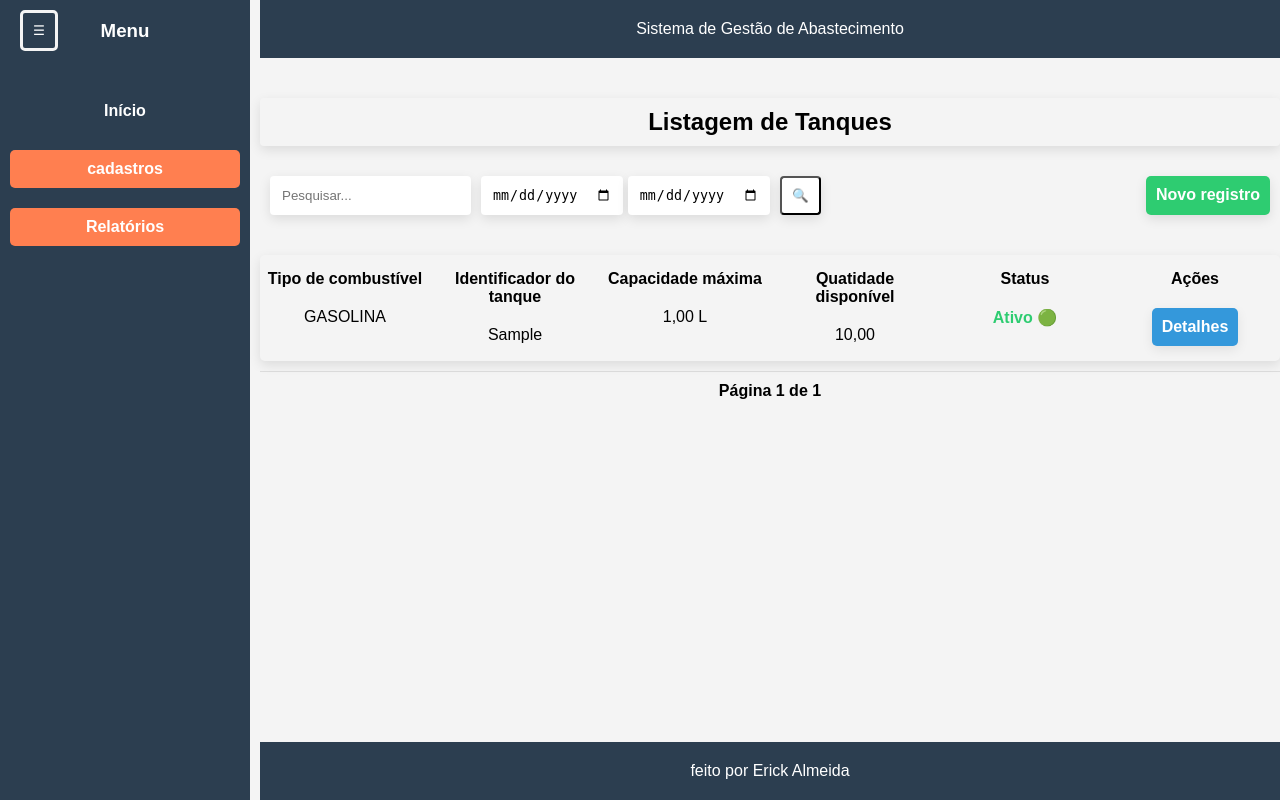
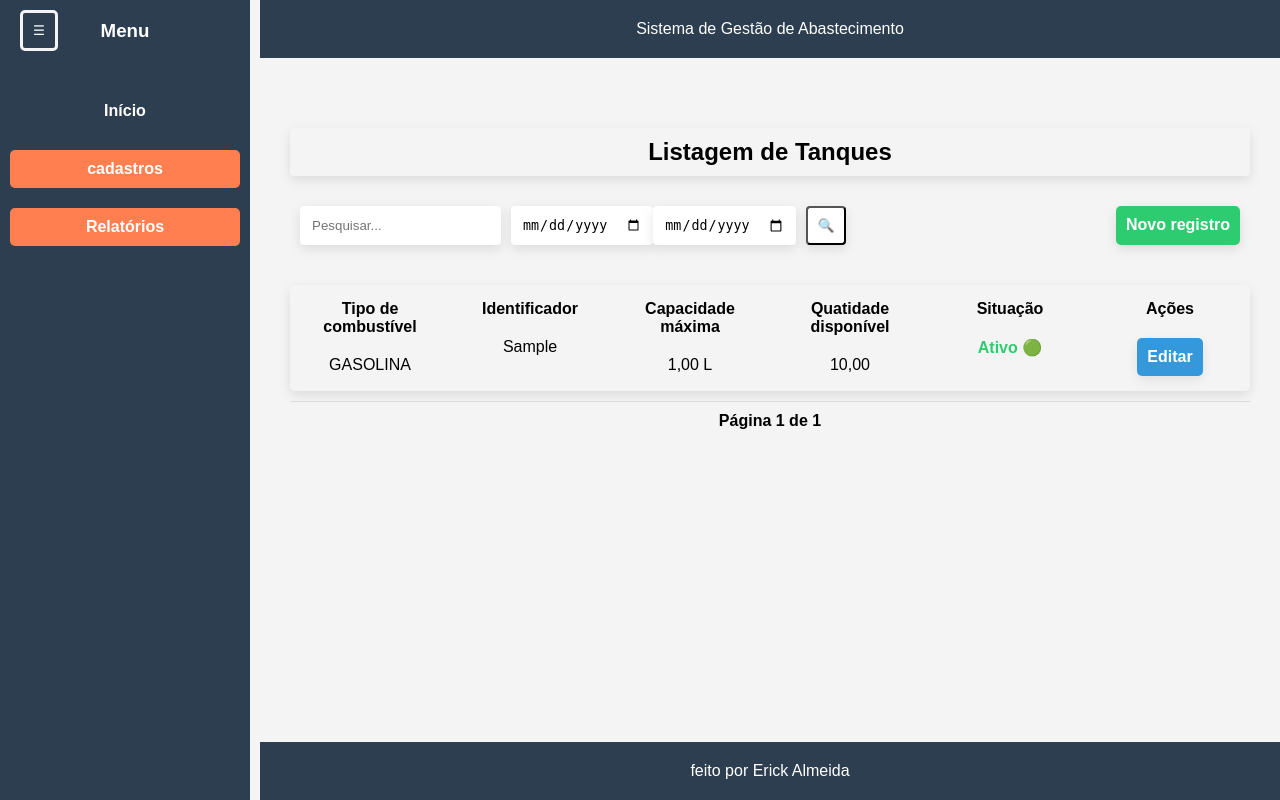
Before and after one commit to ErickIgles/teste-junior-gerenciamento-abastecimento, a Django app: page /cadastros/tanques/listar/ in a window 1280 px wide. Run offline with Django 4.2, Linux system fonts and the light colour scheme; a user stored in the database is signed in; tables that the repository leaves empty hold one stand-in row (values such as "Sample post").

Commit message:
refactor: reestrutura layout da listagem de tanques e inclui mensagens globais

```diff
--- a/src/cadastros/tanques/templates/tanques/lista.html
+++ b/src/cadastros/tanques/templates/tanques/lista.html
@@ -11,7 +11,7 @@
 
 {% block main %}
 
-<div>
+    <div class="campo-pagina-lista">
         <h2 class="titulo-tanque-listagem">Listagem de Tanques</h2>
 
         {% include 'home_template/partials/messages.html' %}
@@ -23,7 +23,7 @@
                 <div>
                     <input type="text" class="form-input" placeholder="Pesquisar..." name="q">
                 </div>
-            <div>
+                <div class="espaco-datas">
                     <input type="date" name="data_inicio" class="form-data">
                     <input type="date" name="data_fim" class="form-data">
                 </div>
@@ -58,7 +58,7 @@
                                 </td>
                             </tr>
                             <tr>
-                            <th>Identificador do tanque</th>
+                                <th>Identificador</th>
                                 <td>
                                     {{ tanque.identificador_tanque }}
                                 </td>
@@ -76,7 +76,7 @@
                                 </td>
                             </tr>
                             <tr>
-                            <th>Status</th>
+                                <th>Situação</th>
                                 <td>
                                     {% if tanque.ativo %}
                                     <p class="status status-ativo">Ativo 🟢</p>
@@ -89,7 +89,7 @@
                                 <th>Ações</th>
                                 <td class="acoes-buttons">
                                     <a a href="{% url 'cadastros:tanques:atualizar' tanque.pk %}?next={{ request.get_full_path }}" class="btn atualizar">
-                                    Detalhes
+                                        Editar
                                     </a>
                                 </td>
                             </tr>
```
Lines whose indentation alone changed are shown as unchanged.
